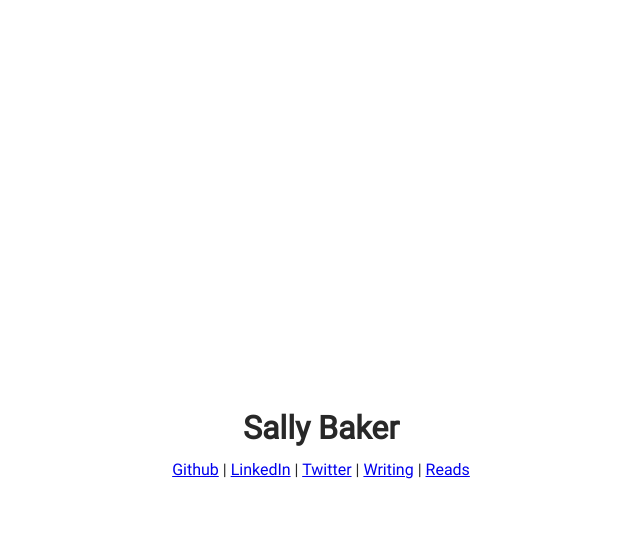
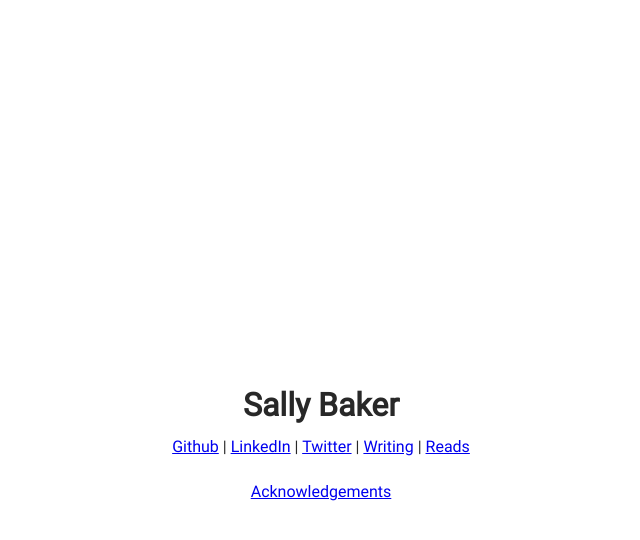
Before and after one commit to sallybaker/sallybaker.github.io, a Jekyll site: the page built from index.html, in a window 1280 px wide. Shown: the top 540 px of the page, without its empty margins (319-959 px from the left). Built offline with Jekyll 4.4.1, drawn with Linux system fonts in a browser that asks for light colours.

Commit message:
add link to acknowledgements on homepage

```diff
--- a/index.html
+++ b/index.html
@@ -11,3 +11,6 @@ custom_css: home
     <a href="/posts" rel="noreferrer noopener">Writing</a> |
     <a href="/reads" rel="noreferrer noopener">Reads</a>
 </p>
+<p class="social">
+    <a href="/acknowledgements" rel="noreferrer noopener">Acknowledgements</a>
+</p>
```
